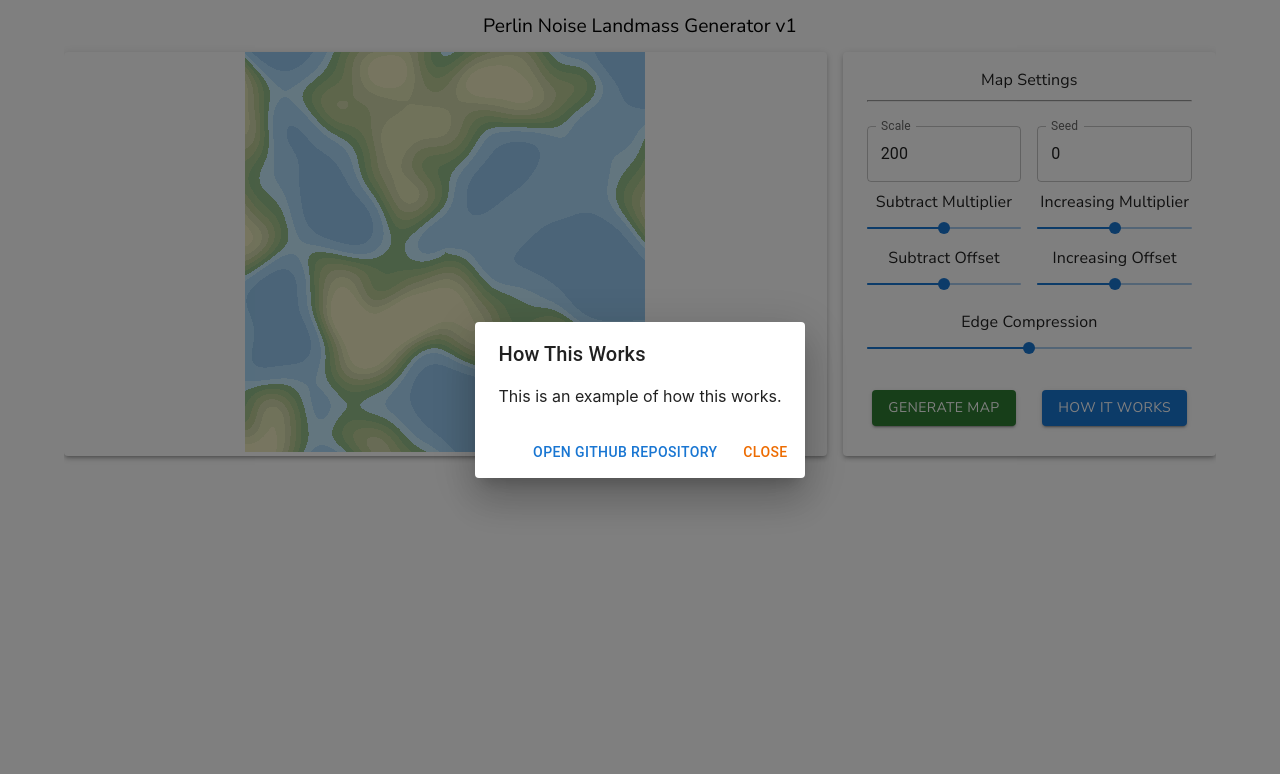
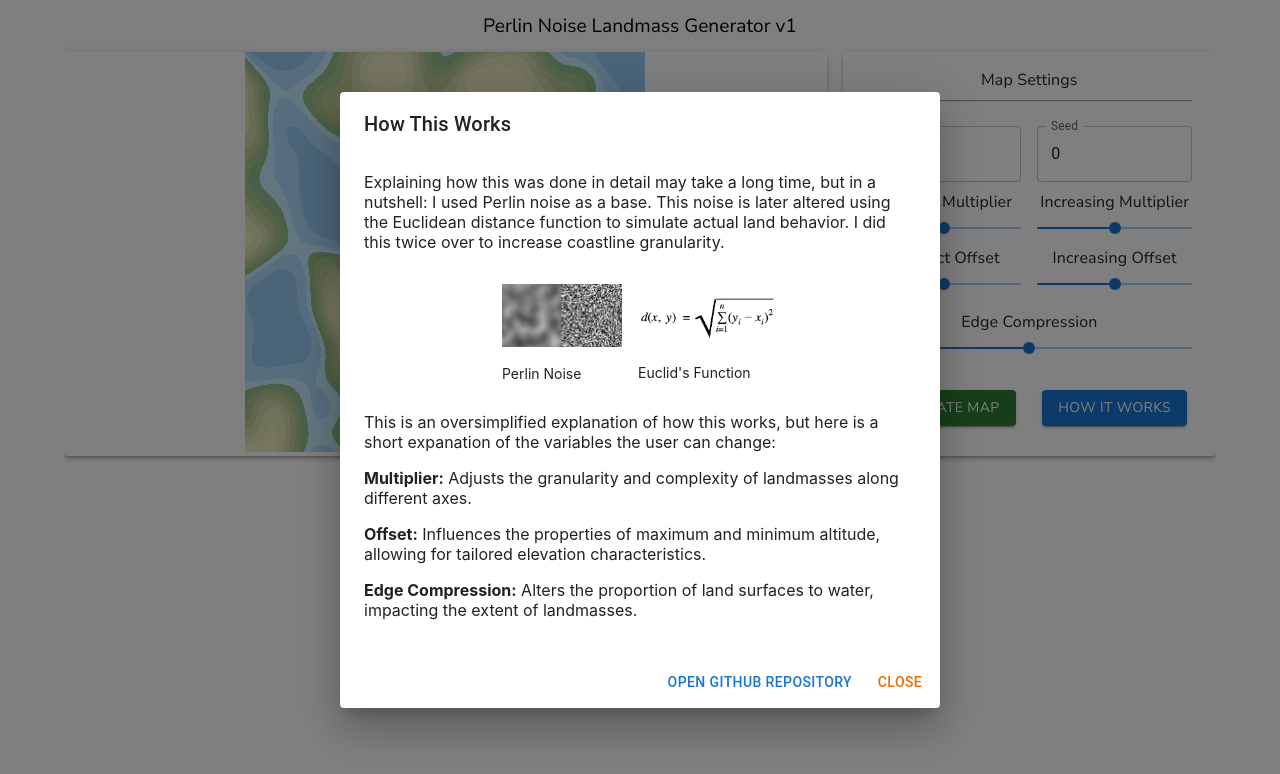
Before and after one commit to daniel-macias/landmass, a React (Create React App) app: page / in a window 1280 px wide. Both pictures are taken after a click on the button "HOW IT WORKS". Shown: the top 774 px of the page. Built offline with nearby package versions, Linux system fonts and the light colour scheme.

Commit message:
added description of how this works

```diff
--- a/src/components/Settings.tsx
+++ b/src/components/Settings.tsx
@@ -170,7 +170,24 @@ const Settings = ({ onSubmit }: SettingsProps) => {
       <Dialog open={isDialogOpen} onClose={closeDialog}>
         <DialogTitle>How This Works</DialogTitle>
         <DialogContent>
-            This is an example of how this works.
+        <p>Explaining how this was done in detail may take a long time, but in a nutshell: I used Perlin noise as a base. This noise is later altered using the Euclidean distance function to simulate actual land behavior. I did this twice over to increase coastline granularity.</p>
+        <Grid container justifyContent="center" alignItems="center" spacing={2} paddingTop={2}>
+          <Grid item>
+            <img src="/images/perlin.png" alt="perlin noise" style={{ width: '120px', height: 'auto' }} />
+            <p style={{ fontSize: '14px' }}>Perlin Noise</p>
+          </Grid>
+          <Grid item>
+            <img src="/images/euclid.png" alt="euclid distance function" style={{ width: '140px', height: 'auto' }} />
+            <p style={{ fontSize: '14px' }}>Euclid's Function</p>
+          </Grid>
+        </Grid>
+        <p>This is an oversimplified explanation of how this works, but here is a short expanation of the variables the user can change: </p>
+
+        <p><strong>Multiplier:</strong> Adjusts the granularity and complexity of landmasses along different axes.</p>
+
+        <p><strong>Offset:</strong> Influences the properties of maximum and minimum altitude, allowing for tailored elevation characteristics.</p>
+
+        <p><strong>Edge Compression:</strong> Alters the proportion of land surfaces to water, impacting the extent of landmasses.</p>
         </DialogContent>
         <DialogActions>
             <Button
```
Also changed, not shown: public/images/euclid.png (added), public/images/perlin.png (added).
